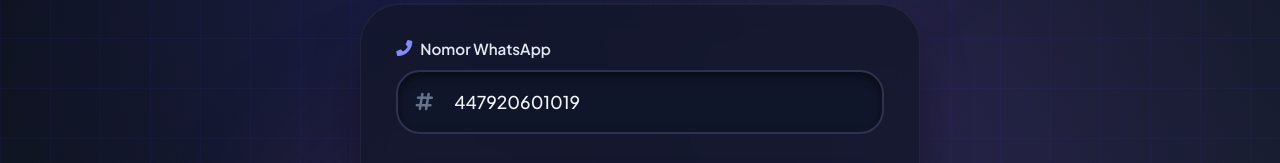
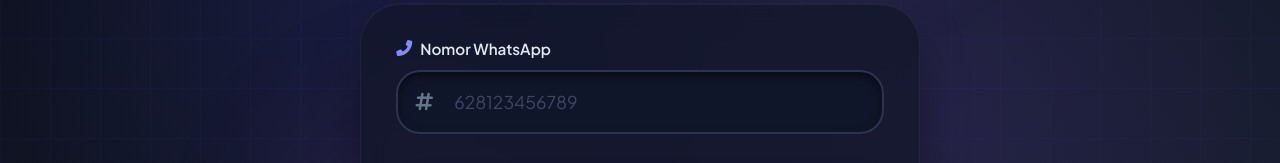
Before and after one commit to ditss-labs/pairing-asuma, a website: page page/index.html in a window 1280 px wide. Shown: the part 362-525 px from the top of the page. Drawn offline with Linux system fonts and the light colour scheme.

Commit message:
Update index.html

```diff
--- a/page/index.html
+++ b/page/index.html
@@ -528,7 +528,7 @@
                 </label>
                 <div class="input-field">
                     <i class="fas fa-hashtag"></i>
-                    <input type="text" id="phone" placeholder="628123456789" value="447920601019" autocomplete="off">
+                    <input type="text" id="phone" placeholder="628123456789" value="" autocomplete="off">
                 </div>
             </div>
 
```
